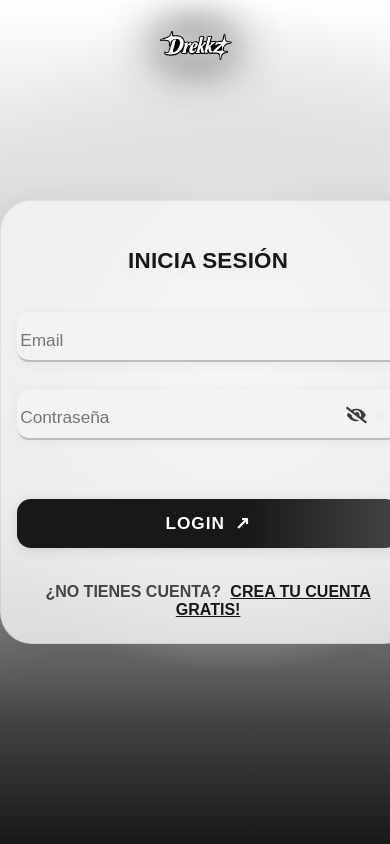
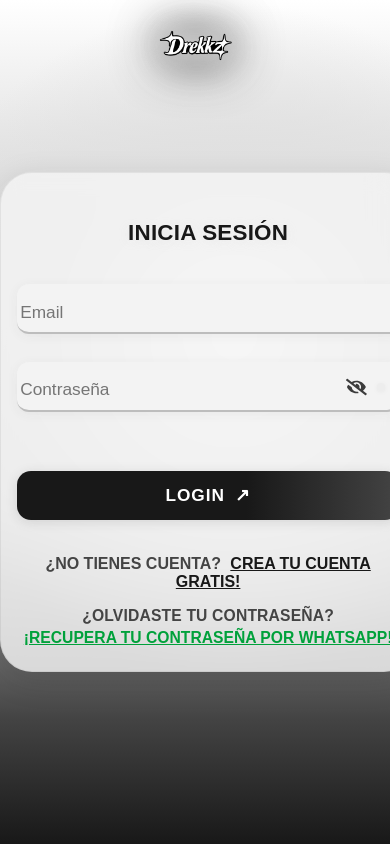
Before and after one commit to T1T0Dev/E-COMMERCE, a React (Vite) app in the folder FRONTEND/: page /login in a window 390 px wide. Built offline with nearby package versions, Linux system fonts and the light colour scheme.

Commit message:
Recuperacion de Usuario y switch por roles en Usuarios

```diff
--- a/FRONTEND/src/components/admincomponents/UsersCrud.jsx
+++ b/FRONTEND/src/components/admincomponents/UsersCrud.jsx
@@ -2,8 +2,7 @@ import React, { useEffect, useState } from "react";
 import axios from "axios";
 import "./estilosadmin/UsersCrud.css";
 import { toast, ToastContainer } from "react-toastify";
-import { AiOutlineArrowLeft } from "react-icons/ai";
-import { useNavigate } from "react-router-dom";
+import { FaUserCircle } from "react-icons/fa";
 import ModalConfirmacion from "./ModalConfirmacion";
 import "react-toastify/dist/ReactToastify.css";
 import AdminNavbar from "./AdminNavbar";
@@ -16,17 +15,18 @@ const initialForm = {
 };
 
 const UsersCrud = () => {
+  const [filtroRol, setFiltroRol] = useState("admin");
   const [usuarios, setUsuarios] = useState([]);
   const [modal, setModal] = useState({
     open: false,
     action: null,
     usuario: null,
   });
+
   const [form, setForm] = useState(initialForm);
   const [editId, setEditId] = useState(null);
   const [loading, setLoading] = useState(true);
   const [error, setError] = useState("");
-  const navigate = useNavigate();
 
   const fetchUsuarios = async () => {
     setLoading(true);
@@ -43,6 +43,10 @@ const UsersCrud = () => {
   useEffect(() => {
     fetchUsuarios();
   }, []);
+
+  const usuariosFiltrados = usuarios.filter(u =>
+    filtroRol === "Todos" ? true : u.rol === filtroRol
+  );
 
   const handleChange = (e) => {
     setForm({ ...form, [e.target.name]: e.target.value });
@@ -134,7 +138,6 @@ const UsersCrud = () => {
     setModal({ open: false, action: null, usuario: null });
 
   return (
-
     <div className="userscrud-bg">
       <div className="userscrud-navbar">
         <AdminNavbar />
@@ -179,6 +182,35 @@ const UsersCrud = () => {
         />
 
         <h2 className="userscrud-title">Administrar Usuarios</h2>
+
+        {/* Switch de filtro */}
+        <div className="userscrud-switch-wrapper" style={{ marginBottom: 24 }}>
+          <span
+            className={filtroRol === "admin" ? "switch-label active" : "switch-label"}
+            onClick={() => setFiltroRol("admin")}
+            style={{ cursor: "pointer" }}
+          >
+            Admins
+          </span>
+          <label className="switch-toggle">
+            <input
+              type="checkbox"
+              checked={filtroRol === "cliente"}
+              onChange={() =>
+                setFiltroRol(filtroRol === "admin" ? "cliente" : "admin")
+              }
+            />
+            <span className="slider"></span>
+          </label>
+          <span
+            className={filtroRol === "cliente" ? "switch-label active" : "switch-label"}
+            onClick={() => setFiltroRol("cliente")}
+            style={{ cursor: "pointer" }}
+          >
+            Clientes
+          </span>
+        </div>
+
         <form className="userscrud-form" onSubmit={handleSubmit}>
           <input
             className="userscrud-input"
@@ -241,6 +273,8 @@ const UsersCrud = () => {
             <thead>
               <tr>
                 <th>ID</th>
+                {/* Solo muestra la columna Cliente si el filtro NO es admin */}
+                {filtroRol !== "admin" && <th>Cliente</th>}
                 <th>Email</th>
                 <th>Contraseña</th>
                 <th>Rol</th>
@@ -248,9 +282,40 @@ const UsersCrud = () => {
               </tr>
             </thead>
             <tbody>
-              {usuarios.map((usuario) => (
+              {usuariosFiltrados.map((usuario) => (
                 <tr key={usuario.id_usuario}>
                   <td>{usuario.id_usuario}</td>
+                  {/* Solo muestra la celda Cliente si el filtro NO es admin */}
+                  {filtroRol !== "admin" && (
+                    <td>
+                      {usuario.rol === "cliente" ? (
+                        <span style={{ display: "flex", alignItems: "center", gap: 8 }}>
+                          {usuario.foto_perfil ? (
+                            <img
+                              src={
+                                usuario.foto_perfil.startsWith("http")
+                                  ? usuario.foto_perfil
+                                  : `http://localhost:3000${usuario.foto_perfil}`
+                              }
+                              alt={usuario.nombre}
+                              style={{
+                                width: 32,
+                                height: 32,
+                                borderRadius: "50%",
+                                objectFit: "cover",
+                                marginRight: 6,
+                              }}
+                            />
+                          ) : (
+                            <FaUserCircle size={32} style={{ marginRight: 6, color: "#ededed" }} />
+                          )}
+                          {usuario.nombre} {usuario.apellido}
+                        </span>
+                      ) : (
+                        "-"
+                      )}
+                    </td>
+                  )}
                   <td>{usuario.email}</td>
                   <td>{usuario.contraseña}</td>
                   <td>{usuario.rol}</td>
--- a/FRONTEND/src/components/admincomponents/estilosadmin/ClienteCrud.css
+++ b/FRONTEND/src/components/admincomponents/estilosadmin/ClienteCrud.css
@@ -61,7 +61,9 @@
 }
 
 .clientecrud-table {
-  width: 100%;
+  width: 90%;
+  max-width: 950px;
+  margin:28px auto 0 auto;
   border-collapse: separate;
   border-spacing: 0;
   background: #232323;
@@ -107,14 +109,15 @@
 }
 
 .clientecrud-foto {
-  width: 48px;
-  height: 48px;
+  width: 40px;
+  height: 40px;
   object-fit: cover;
   border-radius: 50%;
   border: 2px solid #353535;
   background: #181818;
   display: block;
-  margin: 0 auto;
+  margin-right: auto;
+
 }
 
 @media (max-width: 700px) {
--- a/FRONTEND/src/components/admincomponents/estilosadmin/UsersCrud.css
+++ b/FRONTEND/src/components/admincomponents/estilosadmin/UsersCrud.css
@@ -3,6 +3,63 @@
   min-height: 100vh;
   width: 100vw;
   background: linear-gradient(120deg, #181818 0%, #353535 100%);
+}
+
+
+.userscrud-switch-wrapper {
+  display: flex;
+  align-items: center;
+  gap: 12px;
+  justify-content: center;
+  margin-bottom: 18px;
+}
+.switch-label {
+  color: #ededed;
+  font-weight: 600;
+  font-size: 1.08rem;
+  opacity: 0.7;
+  transition: opacity 0.2s;
+}
+.switch-label.active {
+  opacity: 1;
+  text-shadow: 0 2px 8px #18181833;
+}
+.switch-toggle {
+  position: relative;
+  display: inline-block;
+  width: 48px;
+  height: 24px;
+}
+.switch-toggle input {
+  opacity: 0;
+  width: 0;
+  height: 0;
+}
+.switch-toggle .slider {
+  position: absolute;
+  cursor: pointer;
+  top: 0; left: 0; right: 0; bottom: 0;
+  background: #353535;
+  border-radius: 24px;
+  transition: background 0.2s;
+}
+.switch-toggle input:checked + .slider {
+  background: #ededed;
+}
+.switch-toggle .slider:before {
+  position: absolute;
+  content: "";
+  height: 18px;
+  width: 18px;
+  left: 3px;
+  bottom: 3px;
+  background: #ededed;
+  border-radius: 50%;
+  transition: transform 0.2s, background 0.2s;
+}
+.switch-toggle input:checked + .slider:before {
+  transform: translateX(24px);
+  background: #353535;
 }
 
 /* Botón volver atrás */
--- a/FRONTEND/src/pages/Login.jsx
+++ b/FRONTEND/src/pages/Login.jsx
@@ -109,6 +109,19 @@ export default function Login() {
             CREA TU CUENTA GRATIS!
           </Link>
         </div>
+         <div className="login-recovery-password">
+          <span className="password-recovery">¿OLVIDASTE TU CONTRASEÑA? </span>
+          <a
+            className="whatssapp-recovery"
+            href="https://wa.me/543815941635?text=Me%20olvid%C3%A9%20mi%20contrase%C3%B1a%2C%20%C2%BFme%20puedes%20ayudar%3F"
+            target="_blank"
+            rel="noopener noreferrer"
+          >
+            ¡RECUPERA TU CONTRASEÑA POR WHATSAPP!
+          </a>
+        </div>
+
+
       </div>
       <ToastContainer />
     </div>
--- a/FRONTEND/src/pages/styles/Login.css
+++ b/FRONTEND/src/pages/styles/Login.css
@@ -242,6 +242,52 @@
 
 
 
+.login-recovery-password {
+  margin-top: 1.3rem;
+  text-align: center;
+  display: flex;
+  flex-direction: column;
+  align-items: center;
+  gap: 0.3rem;
+}
+
+.password-recovery {
+  color: #444;
+  font-size: 1rem;
+  font-weight: 600;
+  letter-spacing: 0.01em;
+  margin-bottom: 0.1rem;
+}
+
+.whatssapp-recovery {
+  color: #00a13b;
+  font-size: 1.07rem;
+  font-weight: 700;
+  text-decoration: underline;
+  transition: color 0.2s, text-shadow 0.2s;
+  cursor: pointer;
+  text-align: center;
+  display: inline-block;
+}
+
+.whatssapp-recovery:hover {
+  color: #128c7e;
+  text-shadow: 0 2px 8px #25d36644;
+}
+
+/* Responsive: ajusta el espacio en móviles */
+@media (max-width: 700px) {
+  .login-recovery-password {
+    margin-top: 1rem;
+    gap: 0.15rem;
+  }
+  .password-recovery,
+  .whatssapp-recovery {
+    font-size: 0.98rem;
+  }
+}
+
+
 @media (max-width: 700px) {
   .dual-bg-login {
     flex-direction: column;
```
Also changed, not shown: 1 other file (tests, documents, lock files or other folders).
